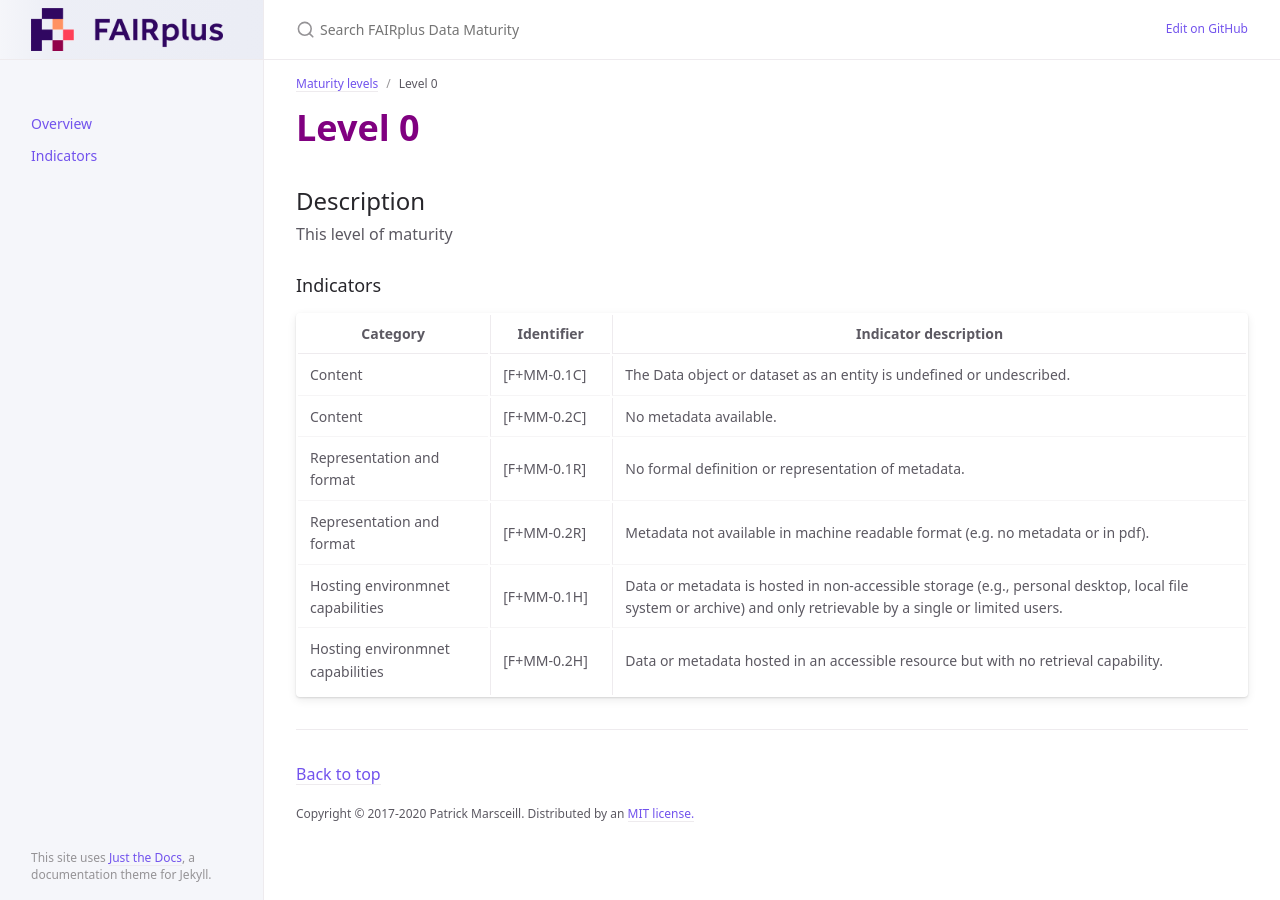
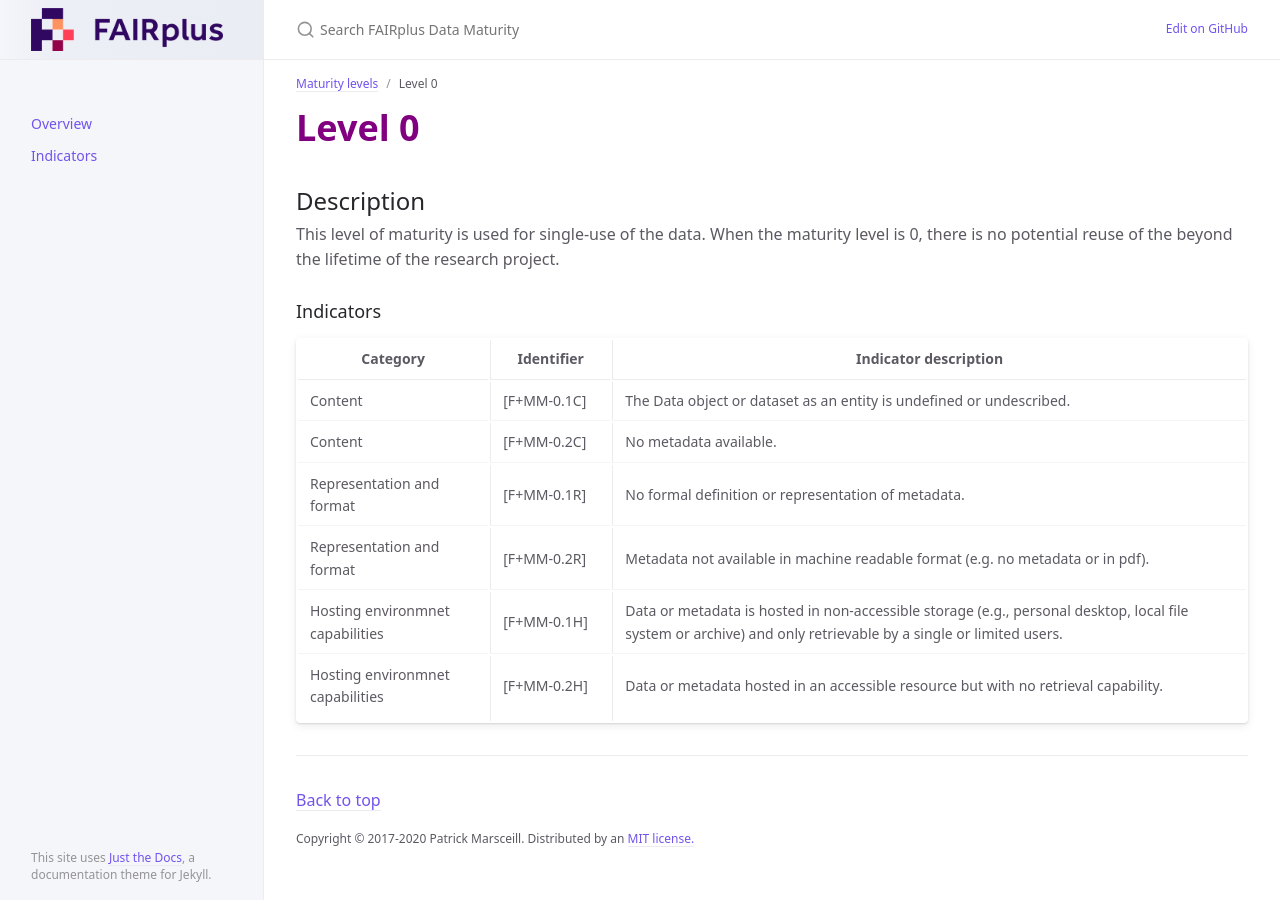
Before and after one commit to FAIRplus/Data-Maturity, a Jekyll site: the page built from docs/_levels/Level0.md, in a window 1280 px wide. Built offline with Jekyll 4.4.1, drawn with Linux system fonts in a browser that asks for light colours.

Commit message:
Update Level0.md

```diff
--- a/docs/_levels/Level0.md
+++ b/docs/_levels/Level0.md
@@ -9,7 +9,7 @@ nav_order: 1
 
 ## Description
 
-This level of maturity
+This level of maturity is used for single-use of the data. When the maturity level is 0, there is no potential reuse of the beyond the lifetime of the research project.
 
 ### Indicators
 
```
